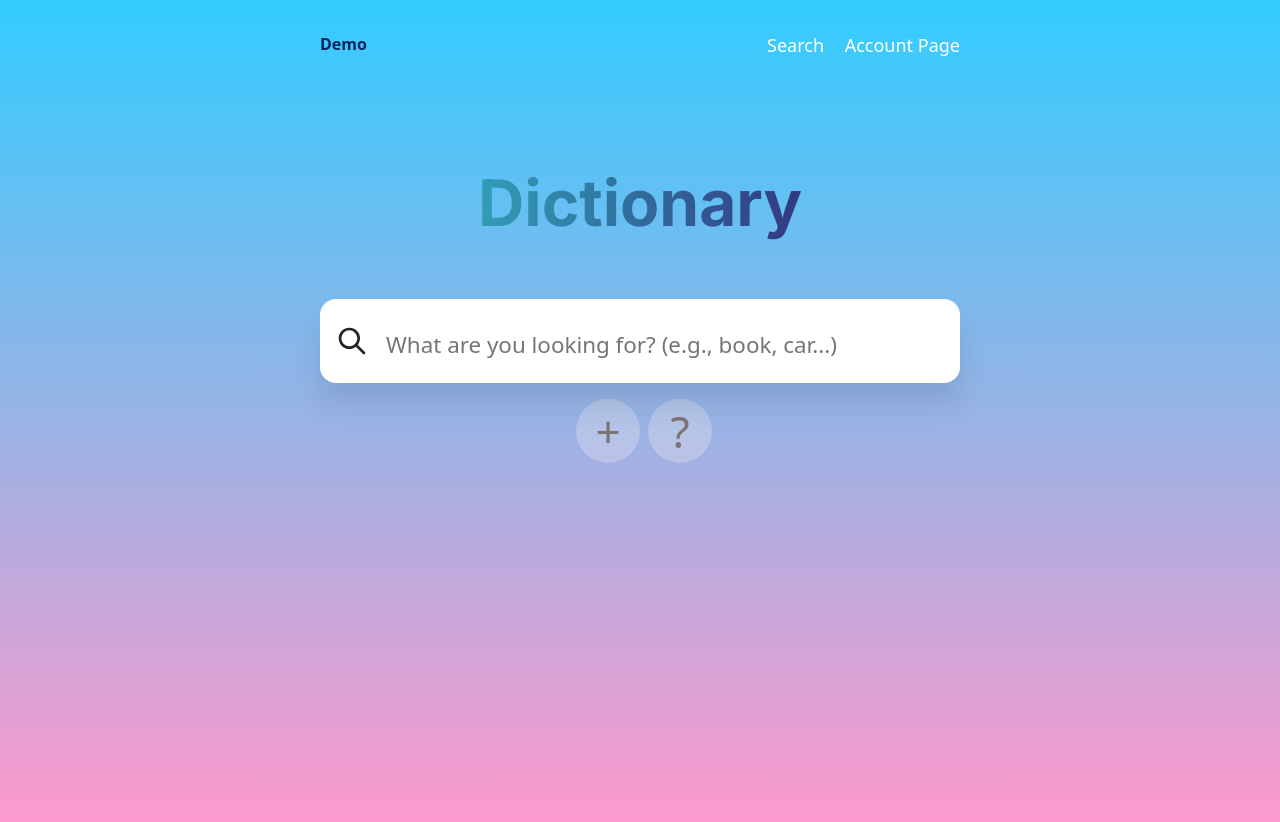
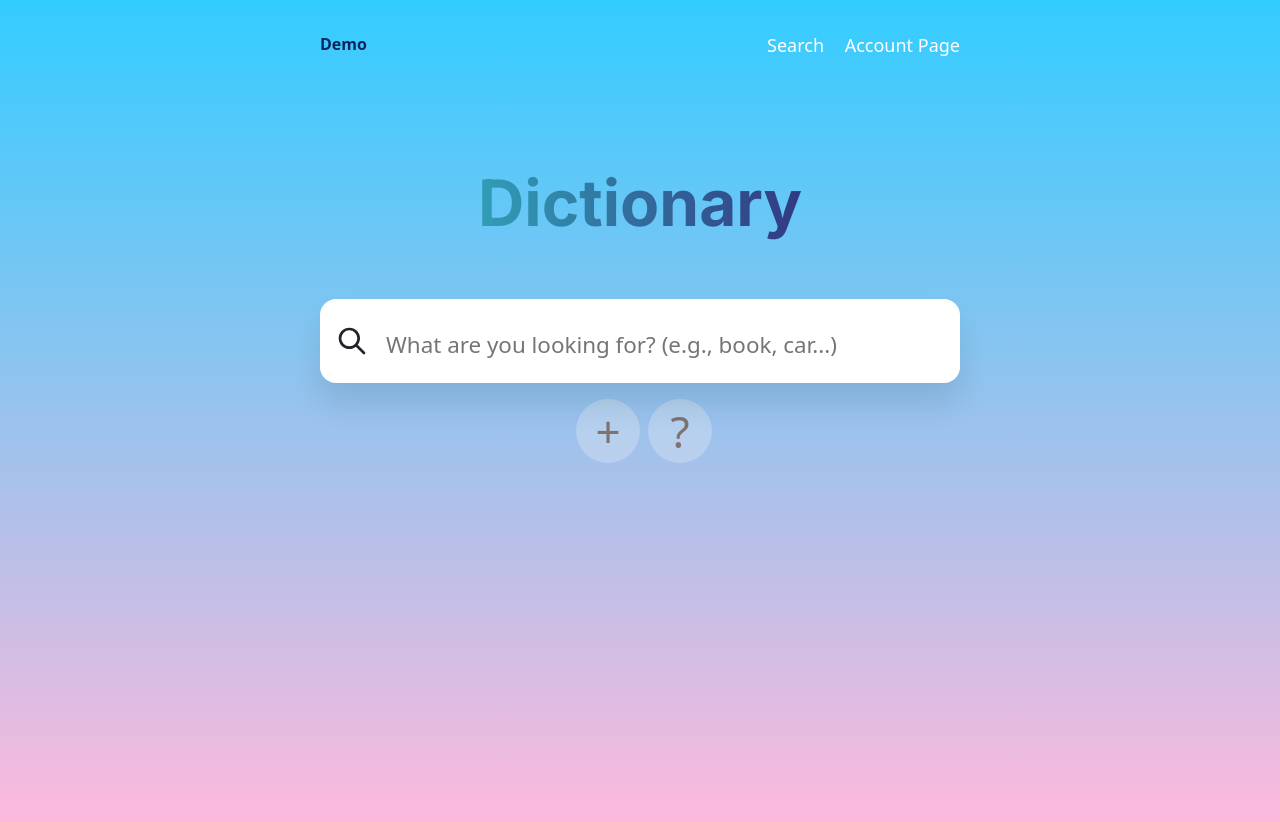
Before and after one commit to nidaozcelik/search-engine-app, a React (Create React App) app: page / in a window 1280 px wide. Shown: the top 822 px of the page. Built offline with nearby package versions, Linux system fonts and the light colour scheme.

Commit message:
background gradient color updated

```diff
--- a/src/assets/base.scss
+++ b/src/assets/base.scss
@@ -2,7 +2,7 @@ body {
   margin: 0;
   padding: 0;
   box-sizing: border-box;
-  background: linear-gradient(to bottom, #33ccff 0%, #ff99cc 100%);
+  background: linear-gradient(to bottom, #33ccff 0%, #ffb9dc 100%);
   height: 100vh;
   overflow: hidden;
 }
```
